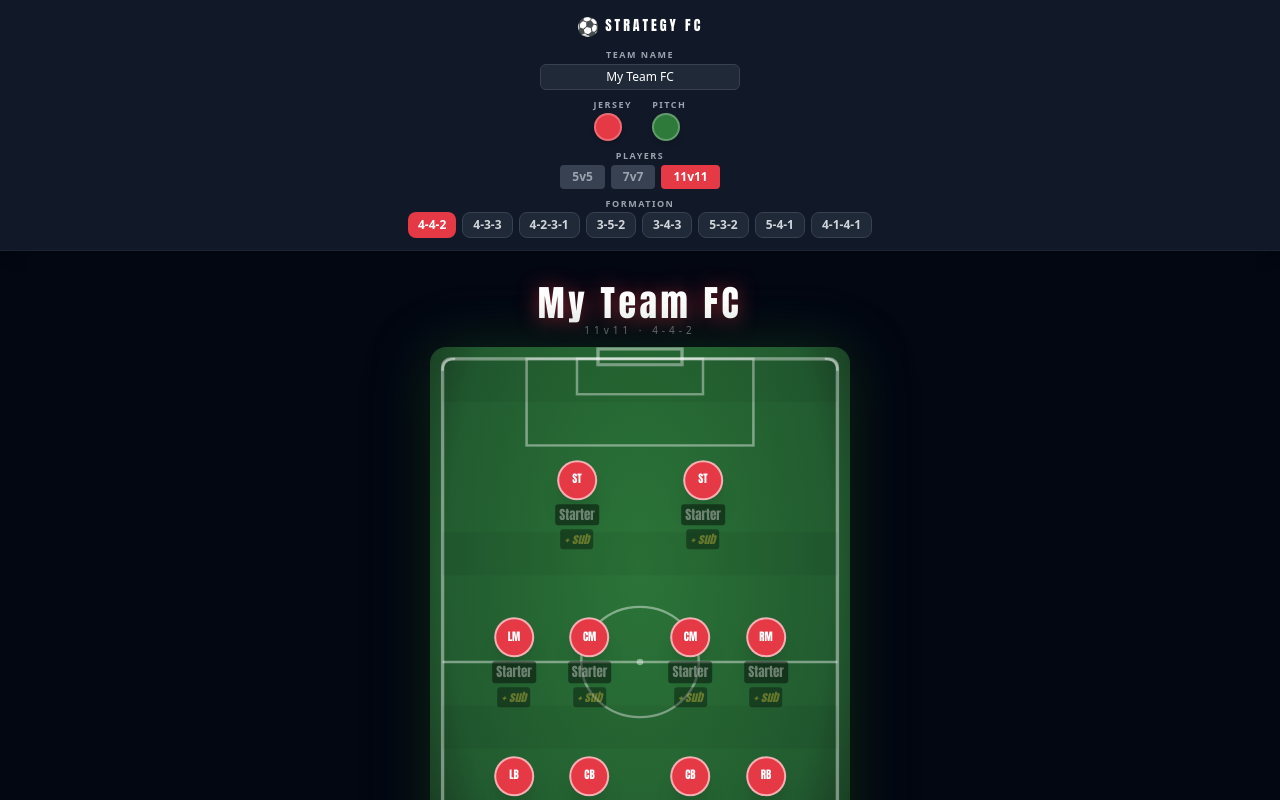
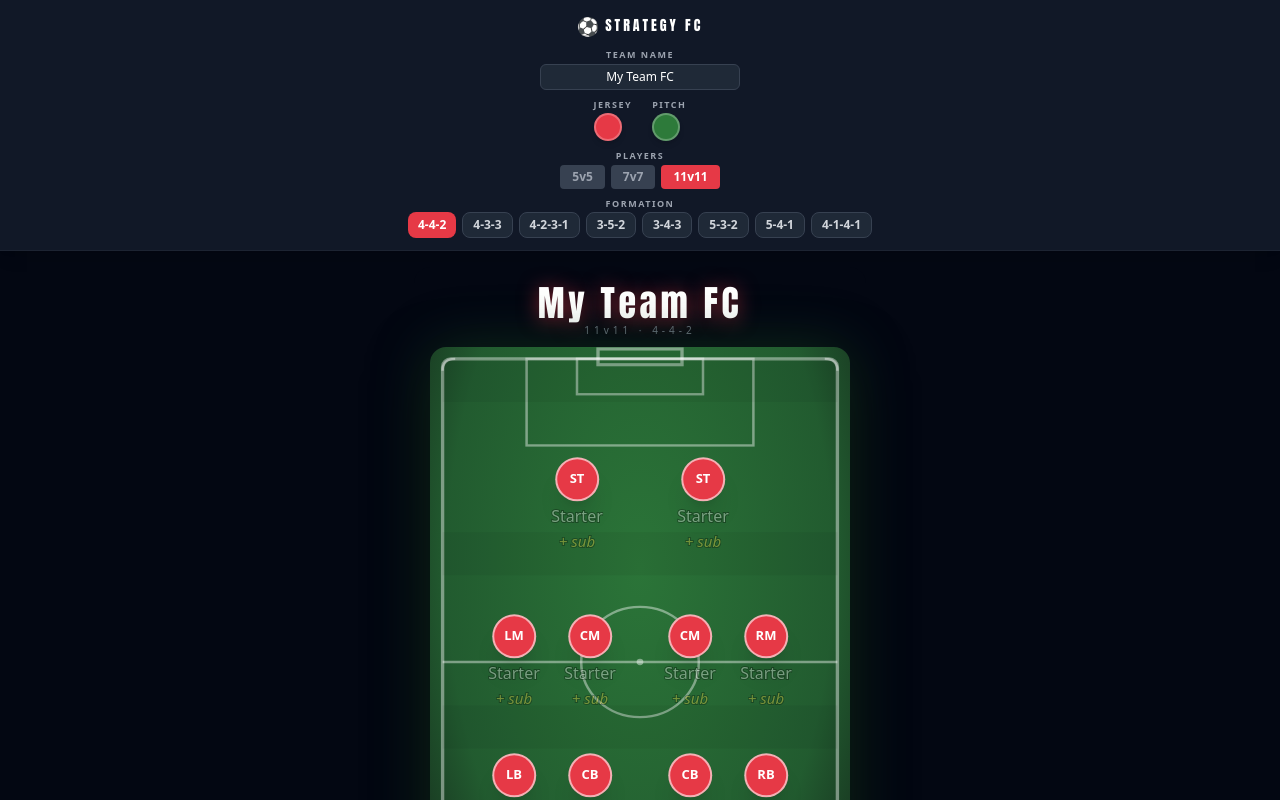
Before and after one commit to kenobiii/FC-Roster, a React (Vite) app: page / in a window 1280 px wide. Shown: the top 800 px of the page. Built offline with nearby package versions, Linux system fonts and the light colour scheme.

Commit message:
Update StrategyFC component

```diff
--- a/src/StrategyFC-1.jsx
+++ b/src/StrategyFC-1.jsx
@@ -177,7 +177,7 @@ function InlineEdit({ value, onChange, placeholder, textStyle={}, className="" }
   return (
     <span onClick={open}
       className={`cursor-pointer select-none text-center block truncate leading-tight ${className}`}
-      style={{maxWidth:80,WebkitFontSmoothing:"antialiased",MozOsxFontSmoothing:"grayscale",...textStyle}} title="Tap to edit">
+      style={{maxWidth:84,WebkitFontSmoothing:"antialiased",MozOsxFontSmoothing:"grayscale",fontFamily:"system-ui,sans-serif",...textStyle}} title="Tap to edit">
       {value||<span style={{opacity:0.38}}>{placeholder}</span>}
     </span>
   );
@@ -188,22 +188,39 @@ function PlayerSpot({ player, subName, jerseyColor, onStarterChange, onSubChange
   const fg = contrastColor(jerseyColor);
   return (
     <div className="absolute flex flex-col items-center select-none"
-      style={{left:`${player.x}%`,top:`${player.y}%`,transform:"translate(-50%,-50%)",zIndex:20,cursor:locked?"crosshair":"grab",gap:4}}
+      style={{left:`${player.x}%`,top:`${player.y}%`,transform:"translate(-50%,-50%)",
+        zIndex:20,cursor:locked?"crosshair":"grab",gap:4,willChange:"transform"}}
       draggable={!locked} onDragStart={e=>!locked&&onDragStart(e,player.id)}>
-      <div className="rounded-full flex items-center justify-center font-semibold shadow-xl border-2 border-white/60"
-        style={{width:40,height:40,flexShrink:0,background:jerseyColor,color:fg,fontSize:11,
-          WebkitFontSmoothing:"antialiased",MozOsxFontSmoothing:"grayscale",textRendering:"optimizeLegibility"}}>
+      <div className="rounded-full flex items-center justify-center shadow-xl border-2 border-white/60"
+        style={{width:44,height:44,flexShrink:0,background:jerseyColor,color:fg,
+          fontSize:13,fontWeight:600,fontFamily:"system-ui,sans-serif",
+          WebkitFontSmoothing:"antialiased",MozOsxFontSmoothing:"grayscale"}}>
         {player.pos}
       </div>
       <InlineEdit value={player.name} onChange={onStarterChange} placeholder="Starter"
-        className="text-[13px] text-white"
-        textStyle={{fontWeight:600,WebkitFontSmoothing:"antialiased",MozOsxFontSmoothing:"grayscale",
-          background:"rgba(0,0,0,0.45)",borderRadius:3,padding:"1px 4px",lineHeight:1.5}} />
+        className="text-[16px] text-white"
+        textStyle={{
+          fontFamily:"system-ui,sans-serif",
+          fontWeight:500,
+          lineHeight:1.4,
+          WebkitFontSmoothing:"antialiased",
+          MozOsxFontSmoothing:"grayscale",
+          WebkitTextStroke:"2px rgba(0,0,0,0.8)",
+          paintOrder:"stroke fill",
+        }} />
       <InlineEdit value={subName} onChange={onSubChange} placeholder="+ sub"
-        className="text-[12px]"
-        textStyle={{fontWeight:500,color:"#fde047",opacity:0.9,fontStyle:"italic",
-          WebkitFontSmoothing:"antialiased",MozOsxFontSmoothing:"grayscale",
-          background:"rgba(0,0,0,0.4)",borderRadius:3,padding:"1px 4px",lineHeight:1.5}} />
+        className="text-[15px]"
+        textStyle={{
+          fontFamily:"system-ui,sans-serif",
+          fontWeight:400,
+          color:"#fde047",
+          fontStyle:"italic",
+          lineHeight:1.4,
+          WebkitFontSmoothing:"antialiased",
+          MozOsxFontSmoothing:"grayscale",
+          WebkitTextStroke:"2px rgba(0,0,0,0.7)",
+          paintOrder:"stroke fill",
+        }} />
     </div>
   );
 }
```
